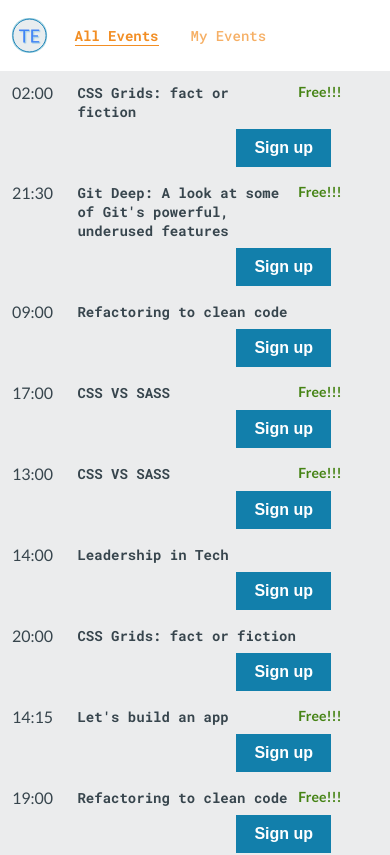
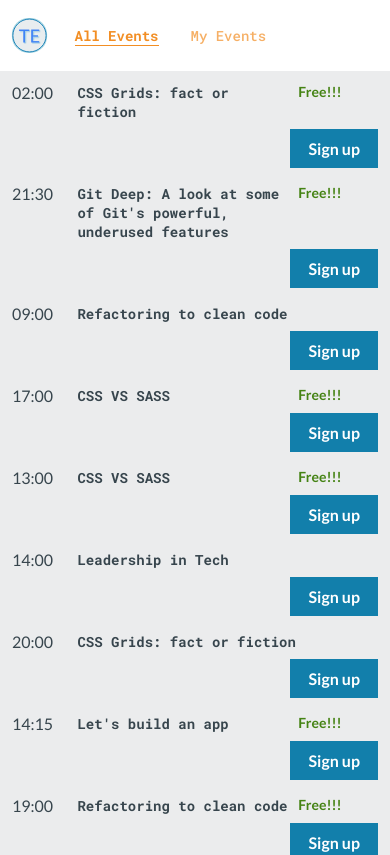
Before and after one commit to akolybelnikov/tech-meets, a React (Create React App) app: page / in a window 390 px wide. Shown: the top 855 px of the page. Built offline with nearby package versions, Linux system fonts and the light colour scheme; data requests are answered from the project's data file.

Commit message:
Gave button container flex properties to keep it to the right side on the mobile

```diff
--- a/src/components/events/Event.tsx
+++ b/src/components/events/Event.tsx
@@ -28,22 +28,29 @@ const RowItem = styled(Box).attrs({
   padding: [1, 2]
 })``
 
-export default ({ event }: { event: Event }) =>
+export default ({ event }: { event: Event }) => {
+
+  const { startDate, name, isFree } = event
+
+  return (
     <FlexRow>
       <RowItem sx={{ flex: ['15%', '10%'] }}>
         <Moment element="span" format="HH:mm">
-        {event.startDate}
+          {startDate && startDate}
         </Moment>
       </RowItem>
       <RowItem sx={{ display: 'flex', flex: ['80%', '70%'], justifyContent: 'flex-start' }}>
         <Box sx={{ flex: ['60%'] }}>
-        <SubTitle>{event.name}</SubTitle>
+          <SubTitle>{name && name}</SubTitle>
+          <Text></Text>
         </Box>
         <Box sx={{ flex: 'auto', textAlign: 'left' }}>
-        <SubTitle ml={1}>{event.isFree && <Text color="darkGreen">Free!!!</Text>}</SubTitle>
+          <SubTitle ml={1}>{isFree && isFree && <Text color="darkGreen">Free!!!</Text>}</SubTitle>
         </Box>
       </RowItem>
-    <RowItem sx={{ flex: ['40% 0 0', 'auto'] }}>
-      <Button sx={{ alignSelf: 'end' }} variant='primaryInverted'>Sign up</Button>
+      <RowItem sx={{ flex: ['40% 0 0', 'auto'], display: 'flex', justifyContent: 'flex-end' }}>
+        <Button variant='primaryInverted'>Sign up</Button>
       </RowItem>
     </FlexRow>
+  )
+}
```
Lines whose indentation alone changed are shown as unchanged.
